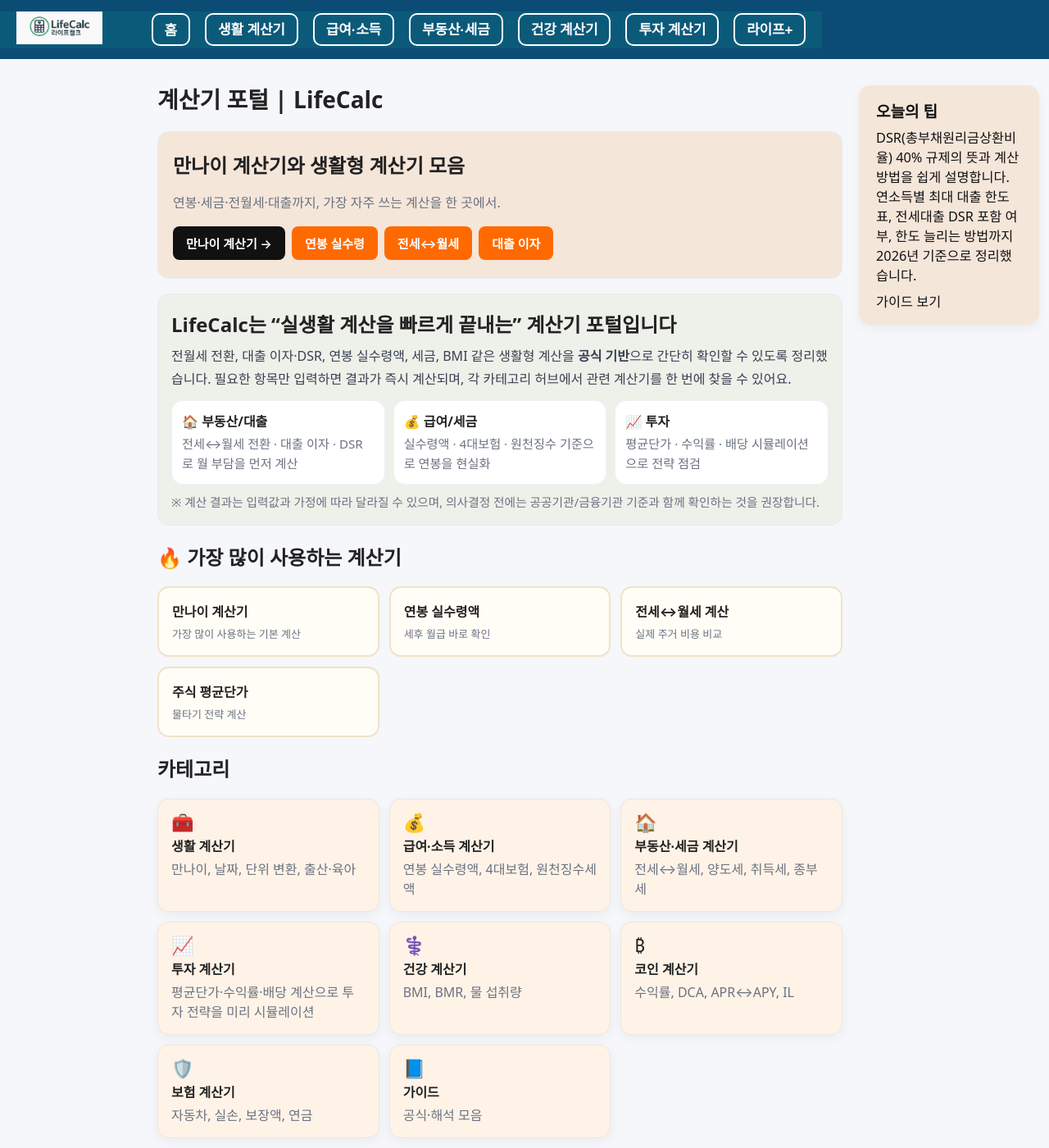
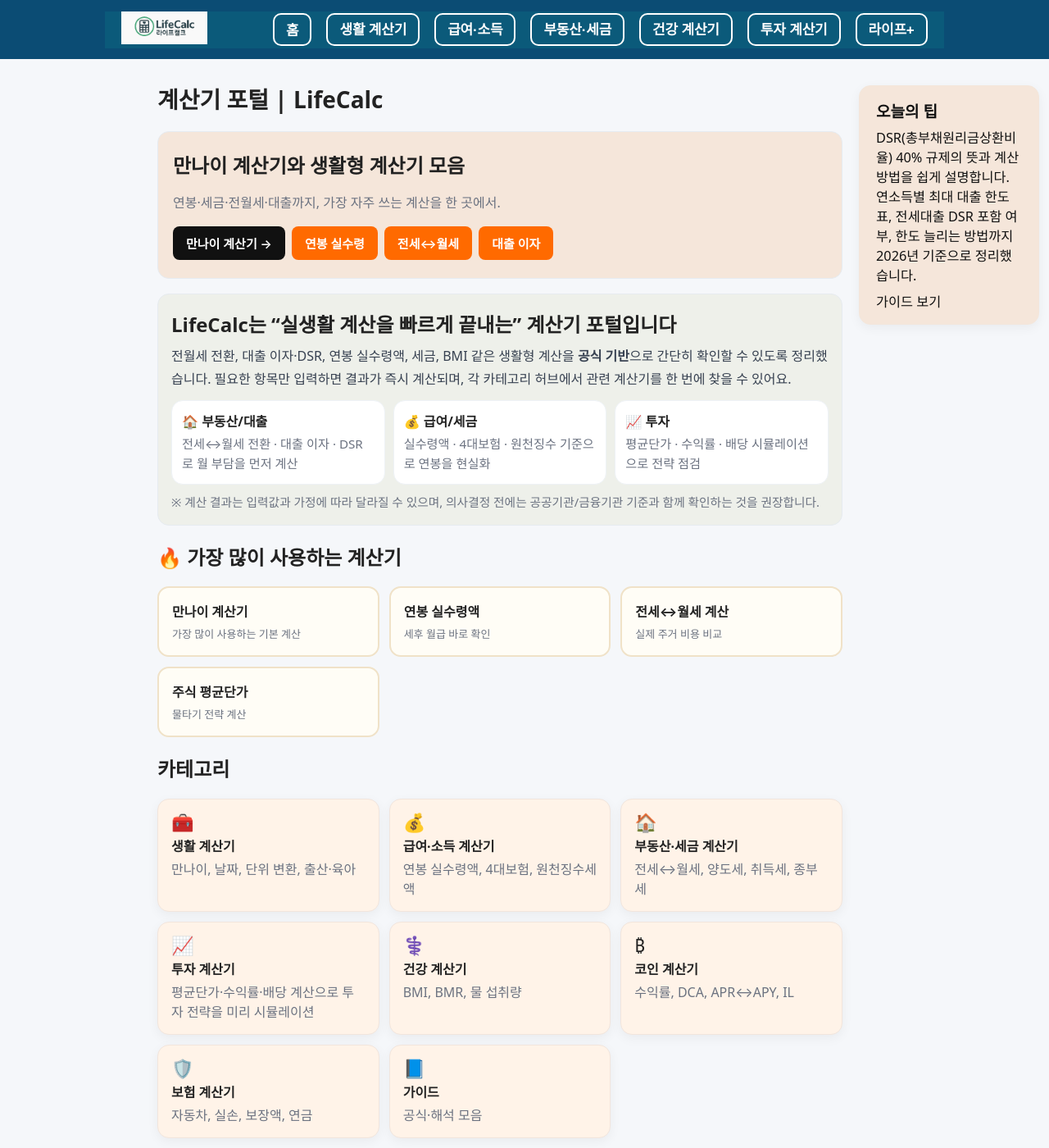
Before and after one commit to khai-lang/LifeCalc, a Jekyll site: the page built from index.md, in a window 1280 px wide and 1400 px high. Shown: the whole window at 82% size. Built offline with Jekyll 4.4.1, drawn with Linux system fonts in a browser that asks for light colours.

Commit message:
Update default.html

```diff
--- a/_layouts/default.html
+++ b/_layouts/default.html
@@ -69,30 +69,42 @@
     a{text-decoration:none;color:inherit}
     *{box-sizing:border-box}
 
-    /* ================================
-       HEADER
-    ================================= */
-    header {
+/* ========================================================
+   HEADER (75번째 줄 부근부터 95번째 줄까지 덮어쓰기)
+   ======================================================== */
+header {
   background: var(--brand);
   color: var(--brand-ink);
   height: var(--nav-h);
   display: flex;
+
+  /* [★ 핵심 수정] 부모 박스 수준에서 자식들을 무조건 정중앙으로 모읍니다 */
+  justify-content: center;
+
   align-items: center;
   position: sticky;
   top: 0;
   z-index: 1000;
   box-shadow: 0 1px 0 rgba(0,0,0,.08);
 }
-    .header-wrap{
-      max-width:var(--max);
-      width:100%;
-      margin:0 auto;
-      display:flex;
-      align-items:center;
-      justify-content: center; /* 1. 이 줄을 새로 추가하여 전체 가운데 정렬 */
-      padding:0 20px;
-      gap:60px;
-    }
+
+.header-wrap {
+  /* [★ 핵심 수정] 아래쪽 본문(880px) 영역과 균형을 맞추기 위해 최대 가로폭을 제한 */
+  max-width: 1100px;
+  width: 100%;
+  margin: 0 auto; /* 부모 안에서 한 번 더 중앙 정렬 보장 */
+
+  display: flex;
+  align-items: center;
+
+  /* 로고와 메뉴바를 이 구역 안에서 옹기종기 모으기 */
+  justify-content: center;
+
+  padding: 0 20px;
+
+  /* 💡 로고와 메뉴 사이의 간격입니다. 넓히고 싶다면 이 숫자를 키우세요 */
+  gap: 80px;
+}
 
     /* ================================
        NAVIGATION
```
